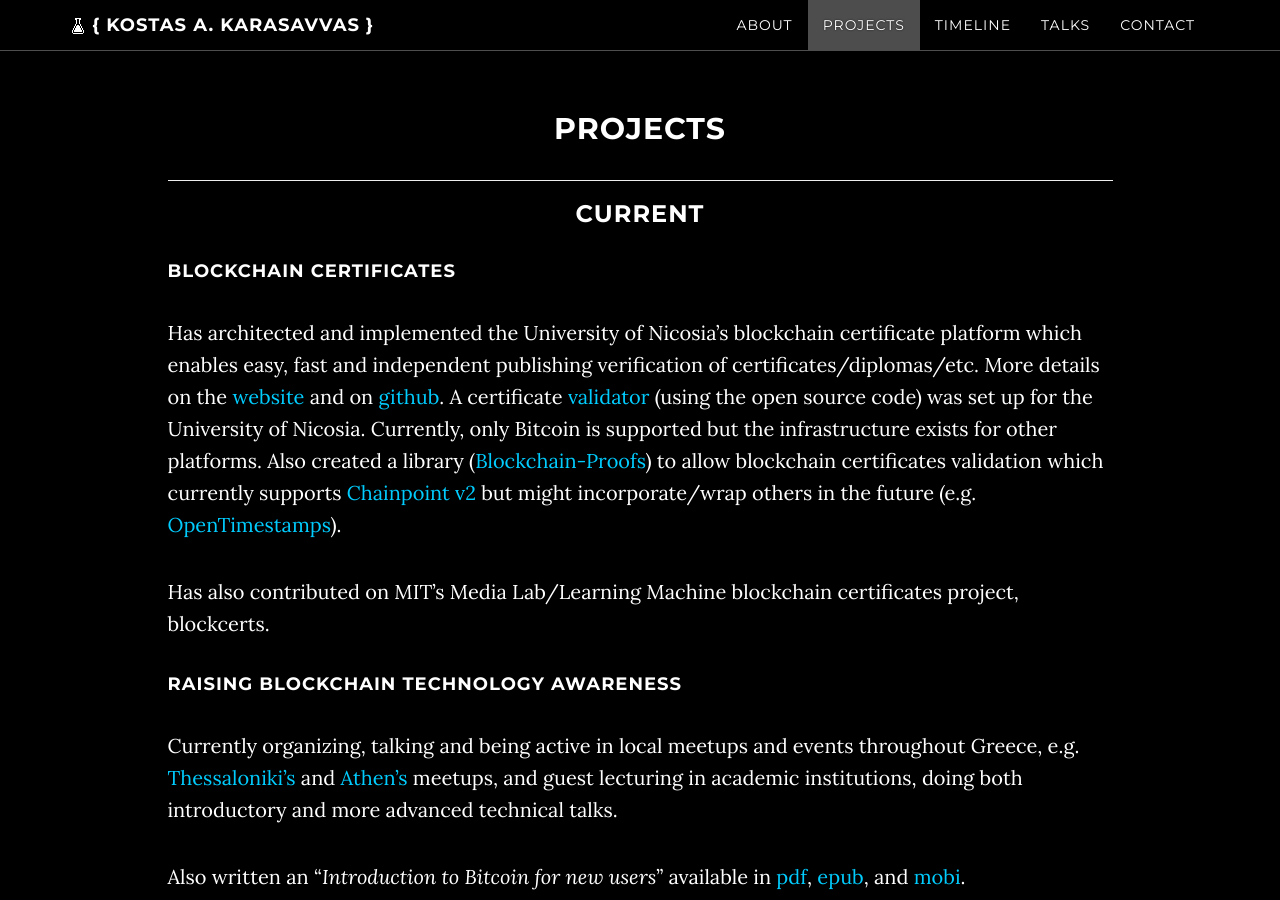
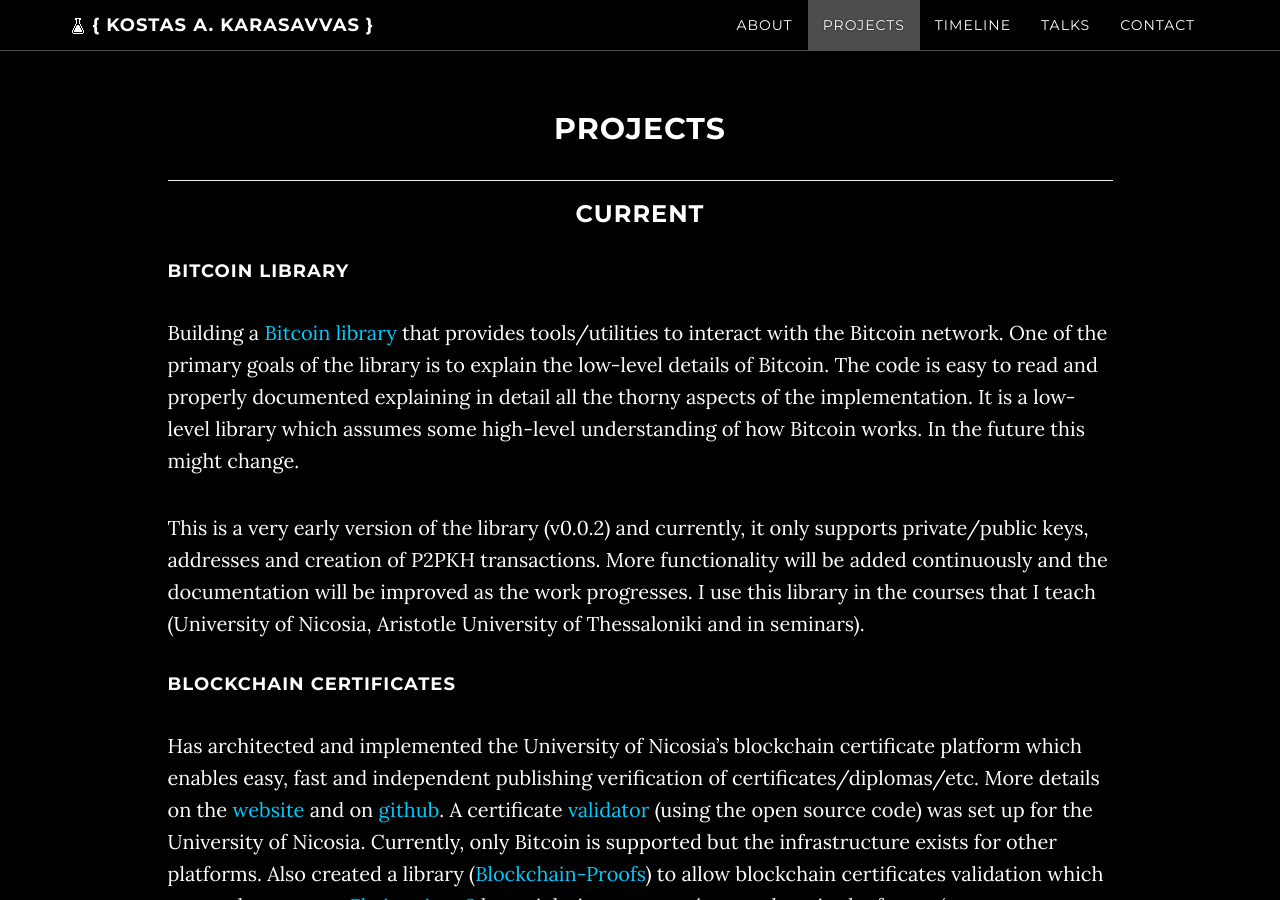
Before and after one commit to karask/karask.github.io, a Jekyll site: the page built from index.html, in a window 1280 px wide and 900 px high, scrolled down 1813 px. Built offline with Jekyll 4.4.1, drawn with Linux system fonts in a browser that asks for light colours; nearby versions of some CDN libraries; the list of posts is cut into pages by our own code; comment, search, counter and statistics services are not loaded.

Commit message:
update projects with Bitcoin library

```diff
--- a/projects.html
+++ b/projects.html
@@ -9,7 +9,15 @@
 
 <h3 style="text-align: center;" markdown="1">Current</h3>
 
+<h4>BITCOIN LIBRARY</h4>
+
+Building a [Bitcoin library](https://github.com/karask/python-bitcoin-utils) that provides tools/utilities to interact with the Bitcoin network. One of the primary goals of the library is to explain the low-level details of Bitcoin. The code is easy to read and properly documented explaining in detail all the thorny aspects of the implementation. It is a low-level library which assumes some high-level understanding of how Bitcoin works. In the future this might change.
+
+This is a very early version of the library (v0.0.2) and currently, it only supports private/public keys, addresses and creation of P2PKH transactions. More functionality will be added continuously and the documentation will be improved as the work progresses. I use this library in the courses that I teach (University of Nicosia, Aristotle University of Thessaloniki and in seminars).
+
+
 <h4>BLOCKCHAIN CERTIFICATES</h4>
+
 Has architected and implemented the University of Nicosia's blockchain certificate platform which enables easy, fast and independent publishing verification of certificates/diplomas/etc. More details on the [website](http://block.co/) and on [github](https://github.com/UniversityOfNicosia/blockchain-certificates). A certificate [validator](http://www.unic.ac.cy/verify) (using the open source code) was set up for the University of Nicosia. Currently, only Bitcoin is supported but the infrastructure exists for other platforms. Also created a library ([Blockchain-Proofs](https://github.com/karask/blockchain-proofs)) to allow blockchain certificates validation which currently supports [Chainpoint v2](http://www.chainpoint.org/) but might incorporate/wrap others in the future (e.g. [OpenTimestamps](https://github.com/opentimestamps)).
 
 Has also contributed on MIT's Media Lab/Learning Machine blockchain certificates project, blockcerts.
```
